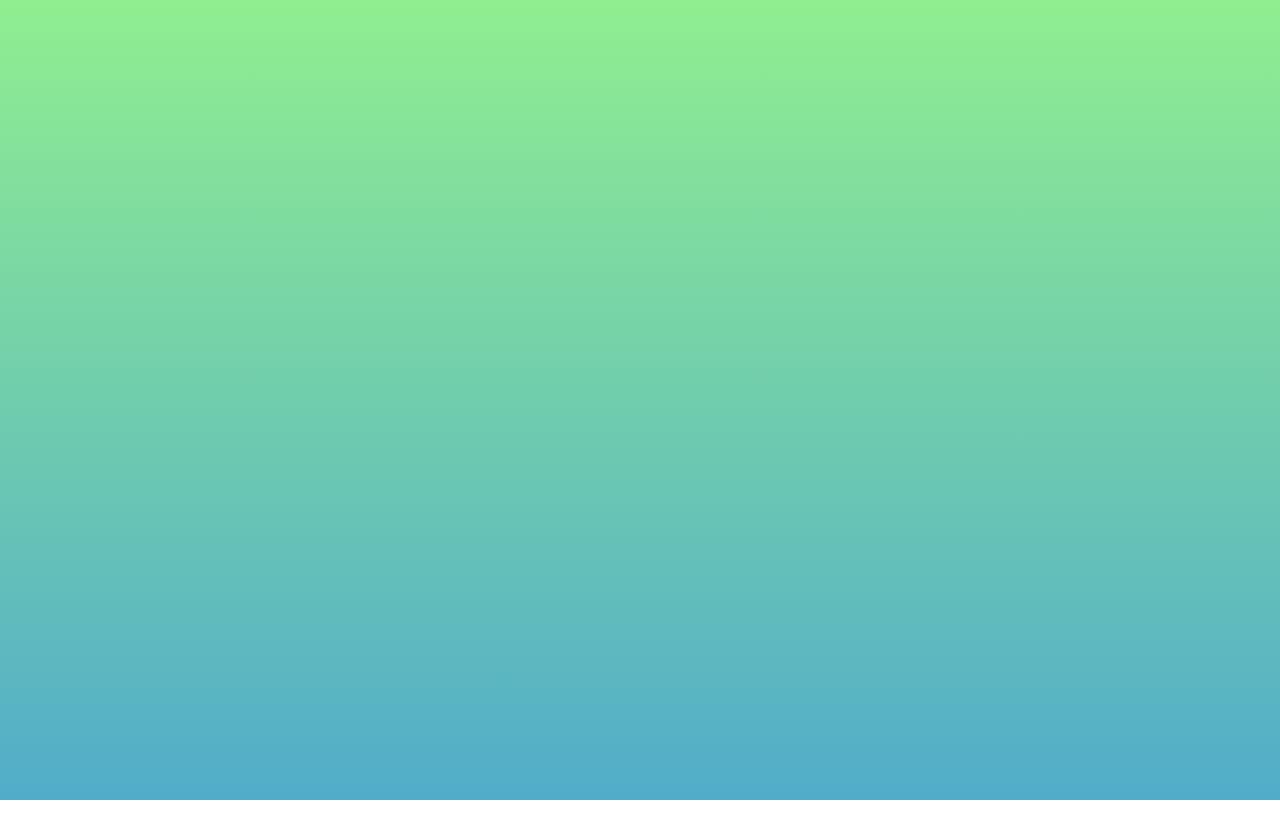
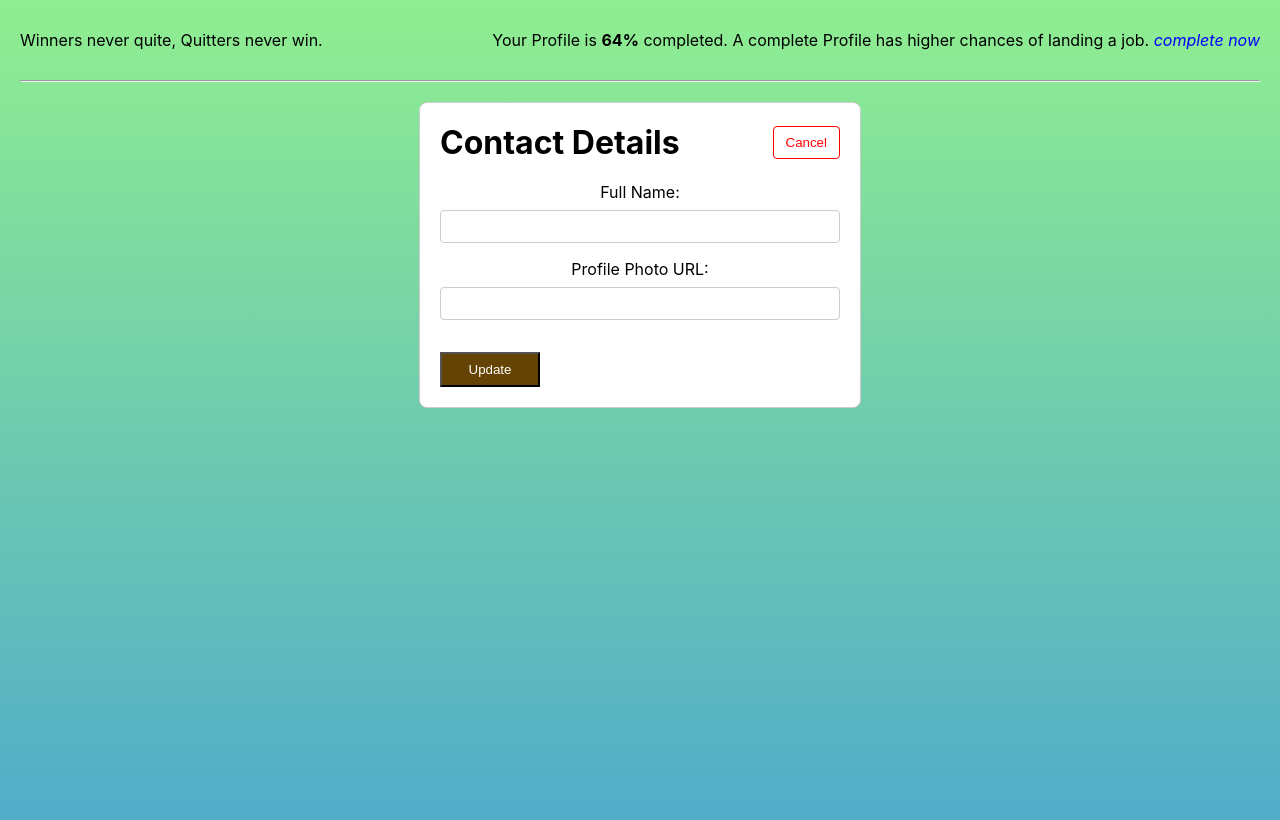
Before and after one commit to itzrahul2405/Expense-Tracker-React, a React (Create React App) app: page /profile in a window 1280 px wide. Built offline with nearby package versions, Linux system fonts and the light colour scheme.

Commit message:
added profile page, and update profile using firebase api

```diff
--- a/src/App.js
+++ b/src/App.js
@@ -4,6 +4,7 @@ import SignUpPage from "./components/SignUpPage";
 import { Route, Redirect, Switch } from "react-router-dom";
 import HomePage from "./components/HomePage";
 import {AuthContextProvider} from './auth-context.js'
+import ProfilePage from "./components/ProfilePage.js";
 
 
 function App() {
@@ -17,6 +18,12 @@ function App() {
         <Route path="/auth">
           <SignUpPage />
         </Route>
+        <Route path='/profile'>
+          <ProfilePage />
+        </Route>
+        <Route path='/'>
+          <Redirect to='/auth'/>
+        </Route>
       </Switch>
     </div>
     </AuthContextProvider>
--- a/src/components/HomePage.js
+++ b/src/components/HomePage.js
@@ -1,9 +1,19 @@
+import classes from './HomePage.module.css'
+import React from "react";
+import { NavLink } from "react-router-dom";
+
 const HomePage = () => {
-    return(
-        <div>
-            <h1>WelCome to Expense Tracker !!</h1>
-        </div>
-    );
-}
+  return (
+    <div className={classes.container}>
+      <div className={classes.upper_container}>
+        <p>WelCome to Expense Tracker !!</p>
+        <p>
+          Your Profile is incomplete.<NavLink to="/profile">Complete Now</NavLink>
+        </p>
+      </div>
+        <hr />
+    </div>
+  );
+};
 
 export default HomePage;
--- /dev/null
+++ b/src/components/HomePage.module.css
@@ -0,0 +1,36 @@
+/* HomePage.module.css */
+
+.container {
+    /* display: flex;
+    align-items: flex-start;
+    justify-content: space-between;  */
+    height: 100vh;
+    padding: 20px; /* Optional padding for better spacing */
+  }
+
+  .upper_container {
+    display: flex;
+    align-items: flex-start;
+    justify-content: space-between;
+    text-align: center;
+    width: 100%; /* Occupy full width */
+  }
+
+  .upper_container h1 {
+    color: #333;
+    margin-bottom: 10px; /* Add margin for spacing */
+  }
+
+  .upper_container p {
+    color: #555;
+  }
+
+  .upper_container p a {
+    color: #007bff;
+    text-decoration: none;
+    font-weight: bold;
+  }
+
+  .upper_container p a:hover {
+    text-decoration: underline;
+  }
--- /dev/null
+++ b/src/components/ProfilePage.js
@@ -0,0 +1,63 @@
+import classes from './ProfilePage.module.css'
+import { useRef } from 'react';
+
+const ProfilePage = () => {
+    const nameInputRef = useRef()
+    const photoUrlInputRef = useRef()
+
+    const updateProfileHandler = async(event) => {
+        event.preventDefault()
+        try{
+
+            const response = await fetch('https://identitytoolkit.googleapis.com/v1/accounts:update?key=AIzaSyAuVAC3jcFhmukTcZotAQrrHnfVzSuM0O4',{
+                method: 'POST',
+                body: JSON.stringify({
+                    idToken: localStorage.getItem('token'),
+                    displayName: nameInputRef.current.value,
+                    photoUrl: photoUrlInputRef.current.value,
+                    returnSecureToken: true
+                }),
+                headers: {'Content-Type': 'application/json'}
+            })
+
+            const data = await response.json()
+            console.log(data)
+
+            if(!response.ok){
+                alert(data.error.message)
+                throw new Error('Something went wrong',data.error.message)
+            }
+        }
+        catch(error){
+            console.log(error.message)
+        }
+    }
+
+  return (
+    <>
+      <div className={classes.container}>
+        <p>Winners never quite, Quitters never win.</p>
+        <p>
+          Your Profile is <b>64%</b> completed. A complete Profile has higher
+          chances of landing a job. <i>complete now</i>
+        </p>
+      </div>
+      <hr />
+      <form className={classes.form} onSubmit={updateProfileHandler}>
+        <div className={classes.form_header}>
+          <h1>Contact Details</h1>
+          <button>Cancel</button>
+        </div>
+        <div className={classes.form_input}>
+          <label htmlFor="full-name">Full Name: </label>
+          <input type="text" id="full-name" name="full-name" ref={nameInputRef}/>
+          <label htmlFor="profile-photo-url">Profile Photo URL: </label>
+          <input type="url" id="profile-photo-url" name="profile-photo" ref={photoUrlInputRef}/>
+          <button>Update</button>
+        </div>
+      </form>
+    </>
+  );
+};
+
+export default ProfilePage;
--- /dev/null
+++ b/src/components/ProfilePage.module.css
@@ -0,0 +1,83 @@
+/* ProfilePage.module.css */
+
+.container {
+    text-align: center;
+    margin: 20px;
+    display: flex;
+    justify-content: space-between;
+  }
+
+  .container p {
+    margin: 10px 0;
+  }
+  .container i {
+    color: blue;
+  }
+
+  hr {
+    margin: 20px;
+  }
+
+  .form {
+    max-width: 400px;
+    margin: auto;
+    padding: 20px;
+    border: 1px solid #ccc;
+    border-radius: 8px;
+    background-color: #fff;
+  }
+
+  .form_header {
+    display: flex;
+    justify-content: space-between;
+    align-items: center;
+    margin-bottom: 20px;
+  }
+
+  .form_header h1 {
+    margin: 0;
+  }
+
+  .form_header button {
+    background-color: transparent;
+    color: transparent;
+    border: 1px solid red;
+    color: red;
+    padding: 8px 12px;
+    border-radius: 4px;
+    cursor: pointer;
+  }
+
+  .form_header button:hover {
+    background-color: #ddd;
+  }
+
+  .form_input {
+    display: flex;
+    flex-direction: column;
+  }
+
+  .form_input label {
+    margin-bottom: 8px;
+  }
+
+  .form_input input {
+    width: 100%;
+    padding: 8px;
+    margin-bottom: 16px;
+    box-sizing: border-box;
+    border: 1px solid #ccc;
+    border-radius: 4px;
+  }
+
+  .form_input button {
+    width: 100px;
+    padding: 8px;
+    margin-top: 16px;
+    background-color: rgb(101, 67, 4);
+    color: white;
+  }
+
+  .form_input button:hover {
+    background-color: rgb(134, 98, 30);
+  }
--- a/src/components/SignUpPage.js
+++ b/src/components/SignUpPage.js
@@ -79,6 +79,7 @@ const SignUpPage = () => {
     }
 
   return (
+    <div className={classes.container}>
         <form className={classes.signup_form} onSubmit={submitHandler}>
             {!haveAccount ? <h1>Sign Up</h1> : <h1>Log In</h1>}
             <div>
@@ -121,6 +122,7 @@ const SignUpPage = () => {
             {!haveAccount ? <p>Have an account <button onClick={accountExistenseHandler}>login</button></p> : <p>Not have an account <button onClick={accountExistenseHandler}>SignUp</button></p>}
 
         </form>
+    </div>
   );
 };
 
--- a/src/components/SignUpPage.module.css
+++ b/src/components/SignUpPage.module.css
@@ -1,15 +1,21 @@
 body {
+    max-width: 100vw;
+    height: 100vh;
+    background: linear-gradient(360deg, rgb(81, 172, 202), lightgreen);
+    margin: 0;
+  }
+
+  .container{
     max-width: 100vw;
     height: 100vh;
     display: flex;
     justify-content: center;
     align-items: center;
-    background: linear-gradient(360deg, rgb(81, 172, 202), lightgreen);
-    margin: 0; /* Remove default body margin */
+    margin: 0;
   }
 
   .signup_form {
-    min-width: 100%; /* Adjust as needed */
+    min-width: 35%; /* Adjust as needed */
     width: 25vw;
     margin: auto;
     padding: 20px;
```
Lines whose indentation alone changed are shown as unchanged.
